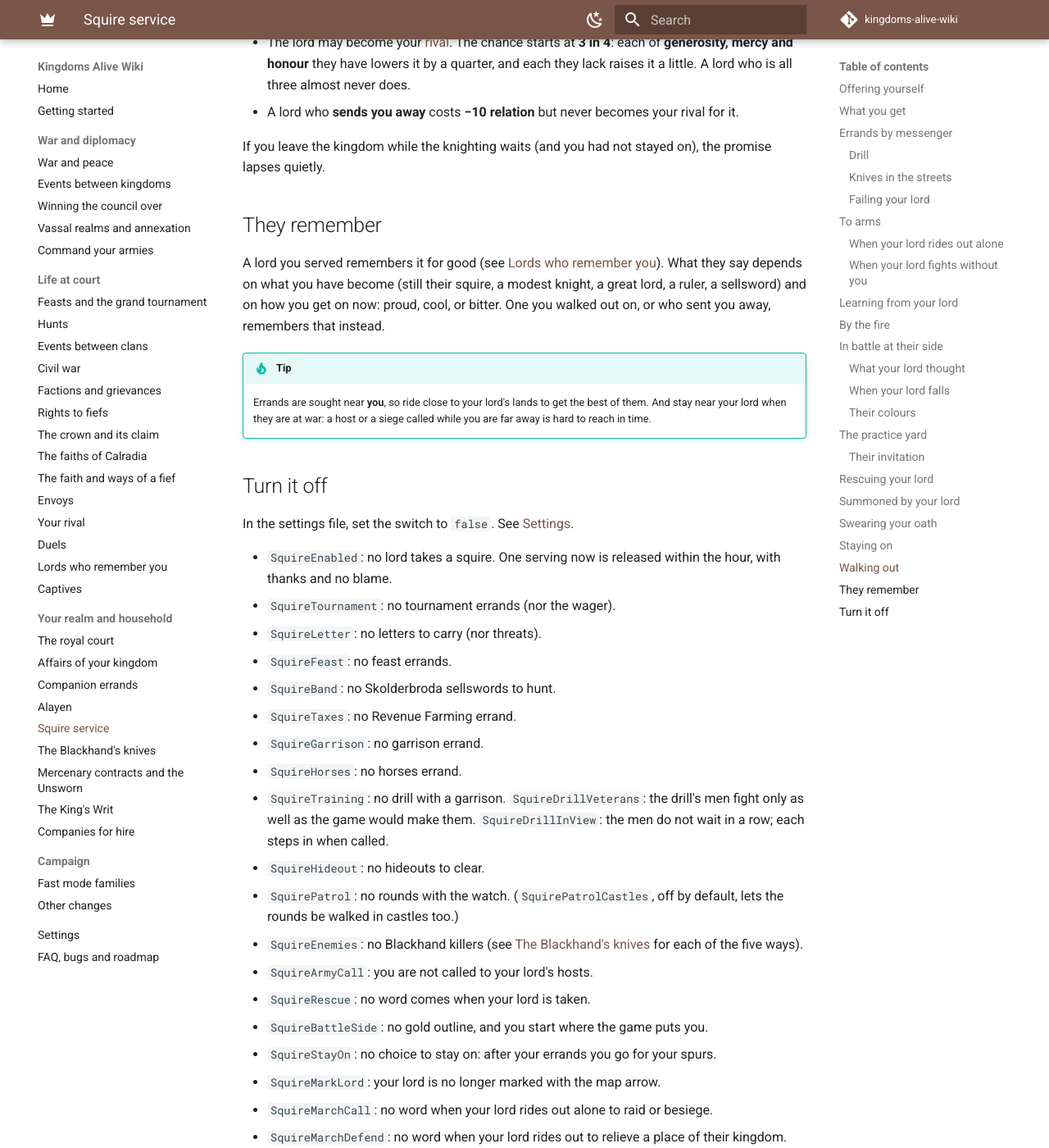
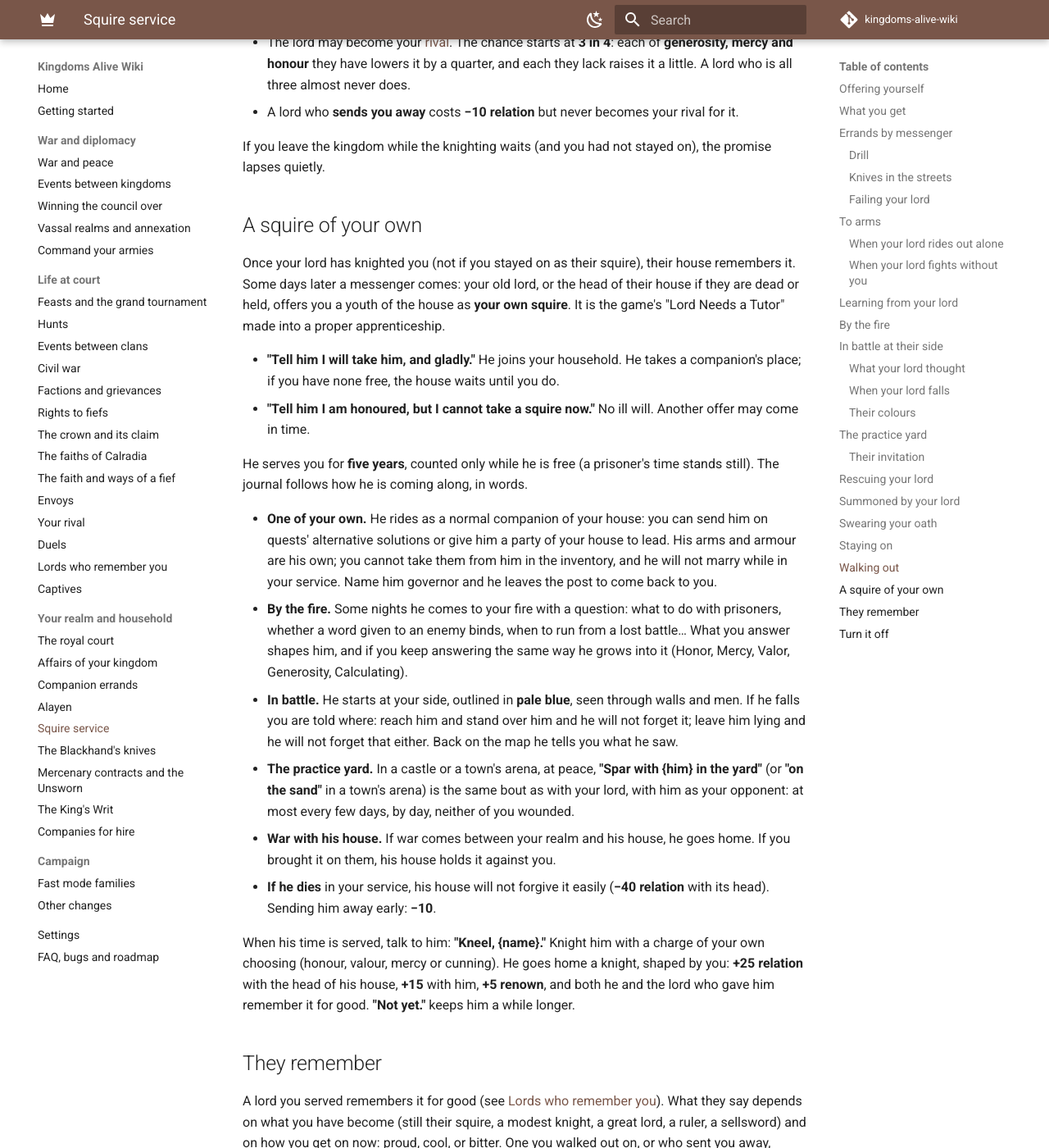
Before and after one commit to gusannerlord/kingdoms-alive-wiki, an MkDocs documentation site: the page built from docs/features/squire.md, in a window 1280 px wide and 1400 px high, scrolled down 11063 px. Shown: the whole window at 82% size. Built offline with MkDocs 1.6.1 and Material for MkDocs 9.7.7, drawn with Linux system fonts in a browser that asks for light colours; comment, search, counter and statistics services are not loaded; some of the changed text lies outside the part shown.

Commit message:
Faiths: priests' missions reworked, priests' recruits by friendship; your own squire
Co-Authored-By: Claude Opus 5.5 <noreply@anthropic.com>
Claude-Session: https://claude.ai/code/session_01Fa9rRD57K9HCZUhbkujJp1

```diff
--- a/docs/features/squire.md
+++ b/docs/features/squire.md
@@ -238,6 +238,24 @@ Before the errands are done, you can say **"I must ask you to release me from yo
 
 If you leave the kingdom while the knighting waits (and you had not stayed on), the promise lapses quietly.
 
+## A squire of your own
+
+Once your lord has knighted you (not if you stayed on as their squire), their house remembers it. Some days later a messenger comes: your old lord, or the head of their house if they are dead or held, offers you a youth of the house as **your own squire**. It is the game's "Lord Needs a Tutor" made into a proper apprenticeship.
+
+- **"Tell him I will take him, and gladly."** He joins your household. He takes a companion's place; if you have none free, the house waits until you do.
+- **"Tell him I am honoured, but I cannot take a squire now."** No ill will. Another offer may come in time.
+
+He serves you for **five years**, counted only while he is free (a prisoner's time stands still). The journal follows how he is coming along, in words.
+
+- **One of your own.** He rides as a normal companion of your house: you can send him on quests' alternative solutions or give him a party of your house to lead. His arms and armour are his own; you cannot take them from him in the inventory, and he will not marry while in your service. Name him governor and he leaves the post to come back to you.
+- **By the fire.** Some nights he comes to your fire with a question: what to do with prisoners, whether a word given to an enemy binds, when to run from a lost battle… What you answer shapes him, and if you keep answering the same way he grows into it (Honor, Mercy, Valor, Generosity, Calculating).
+- **In battle.** He starts at your side, outlined in **pale blue**, seen through walls and men. If he falls you are told where: reach him and stand over him and he will not forget it; leave him lying and he will not forget that either. Back on the map he tells you what he saw.
+- **The practice yard.** In a castle or a town's arena, at peace, **"Spar with {him} in the yard"** (or **"on the sand"** in a town's arena) is the same bout as with your lord, with him as your opponent: at most every few days, by day, neither of you wounded.
+- **War with his house.** If war comes between your realm and his house, he goes home. If you brought it on them, his house holds it against you.
+- **If he dies** in your service, his house will not forgive it easily (**−40 relation** with its head). Sending him away early: **−10**.
+
+When his time is served, talk to him: **"Kneel, {name}."** Knight him with a charge of your own choosing (honour, valour, mercy or cunning). He goes home a knight, shaped by you: **+25 relation** with the head of his house, **+15** with him, **+5 renown**, and both he and the lord who gave him remember it for good. **"Not yet."** keeps him a while longer.
+
 ## They remember
 
 A lord you served remembers it for good (see [Lords who remember you](memories.md)). What they say depends on what you have become (still their squire, a modest knight, a great lord, a ruler, a sellsword) and on how you get on now: proud, cool, or bitter. One you walked out on, or who sent you away, remembers that instead.
@@ -274,4 +292,5 @@ In the settings file, set the switch to `false`. See [Settings](../settings.md).
 - `SquireFireEnabled`: no talks by the fire.
 - `SquireJudgeEnabled`: your lord does not judge how you fought, nor call when they fall (the simple reward of standing over them applies instead).
 - `SquireBannerEnabled`: your lord never hands you their colours.
+- `SquirePupil`: no squire of your own is offered. `SquirePupilKeepsGear`: you can take his gear in the inventory. `SquirePupilFire`: he does not come to your fire. `SquirePupilBattle`: no outline, and he starts where the game puts him. `SquirePupilYard`: no bouts with him. `SquirePupilYardPeaceOnly`: bouts with him also in wartime.
 - `SquireYardEnabled`: no practice bouts with your lord. `SquireYardInTowns`: bouts only in castles, not in town arenas. `SquireYardPeaceOnly`: bouts by chance also in wartime (invitations stay peace-only). `SquireYardArrivalNotice`: the word on arriving is only a line in the log. `SquireYardInvites`: your lord never invites you to a bout.
```
Also changed, not shown: docs/features/faiths.md (+6 -5 lines).
